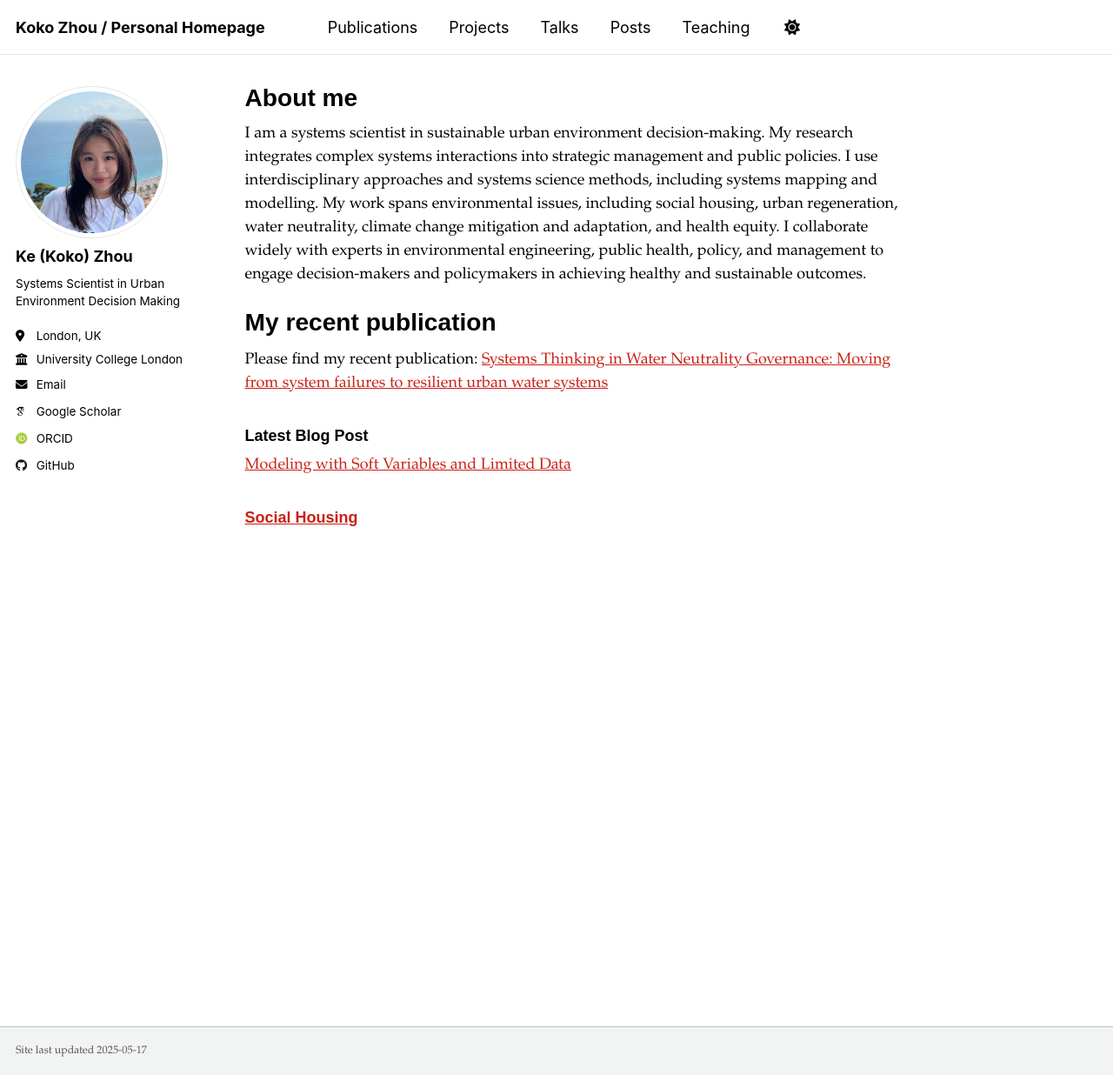
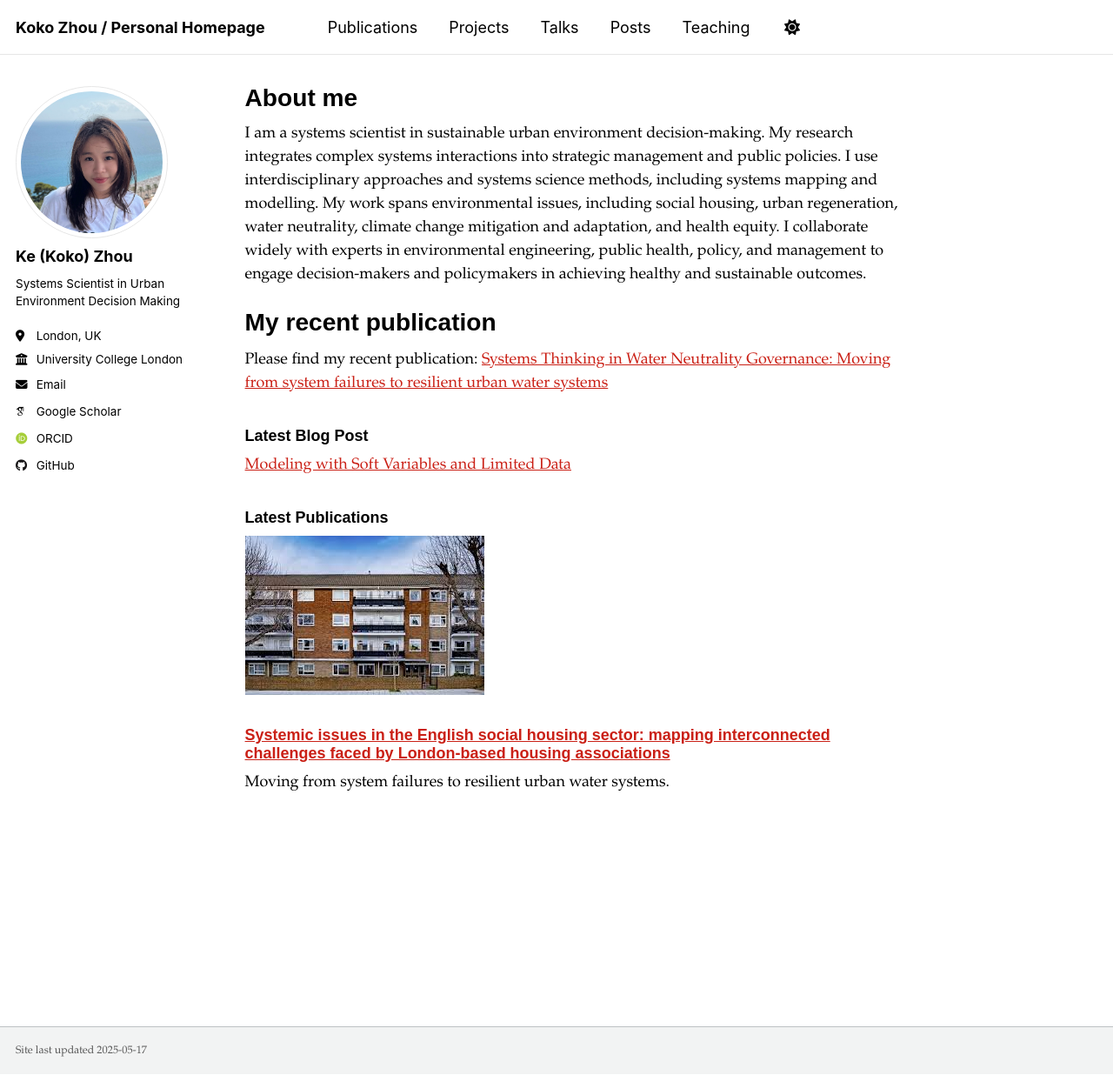
Before and after one commit to kokozhou/kokozhou.github.io, a Jekyll site: the page built from _pages/about.md, in a window 1280 px wide and 1236 px high. Shown: the whole window at 87% size. Built offline with Jekyll 4.4.1, drawn with Linux system fonts in a browser that asks for light colours; some web fonts are replaced.

Commit message:
talk page update

```diff
--- a/_layouts/talk.html
+++ b/_layouts/talk.html
@@ -39,11 +39,10 @@ layout: default
   <div class="page__tags">
     <strong>Tags:</strong>
     {% for tag in page.tags %}
-            <span class="tag">{{ tag }}</span>
+      <a href="/tags/#{{ tag | slugify }}" class="tag-link">{{ tag }}</a>
     {% endfor %}
   </div>
 {% endif %}
-
       <!-- Optional Slide Section -->
       {% if page.slides %}
         <div class="page__slides">
--- a/_pages/about.md
+++ b/_pages/about.md
@@ -16,7 +16,9 @@ Please find my recent publication: [Systems Thinking in Water Neutrality Governa
 ### Latest Blog Post
 [{{ latest_post.title }}]({{ latest_post.url }})
 
-{% assign latest_pub = site.publications | sort: 'date' | reverse | first %}
+### Latest Publications
+
+{% for latest_pub in site.publications | sort: 'date' | reverse | limit: 3 %}
 <div class="publication-container">
   <div class="publication-image">
     {% if latest_pub.image %}
@@ -28,3 +30,4 @@ Please find my recent publication: [Systems Thinking in Water Neutrality Governa
     <p>{{ latest_pub.description }}</p>
   </div>
 </div>
+{% endfor %}
```
Also changed, not shown: _layouts/publication.html (+43 -3 lines), _pages/talks.html (+2 -8 lines), _publications/2025-03-07-social-housing.md (+10 -5 lines), images/publicationimg/housing.jpeg (added), 2 other files. Lines whose indentation alone changed are shown as unchanged.
